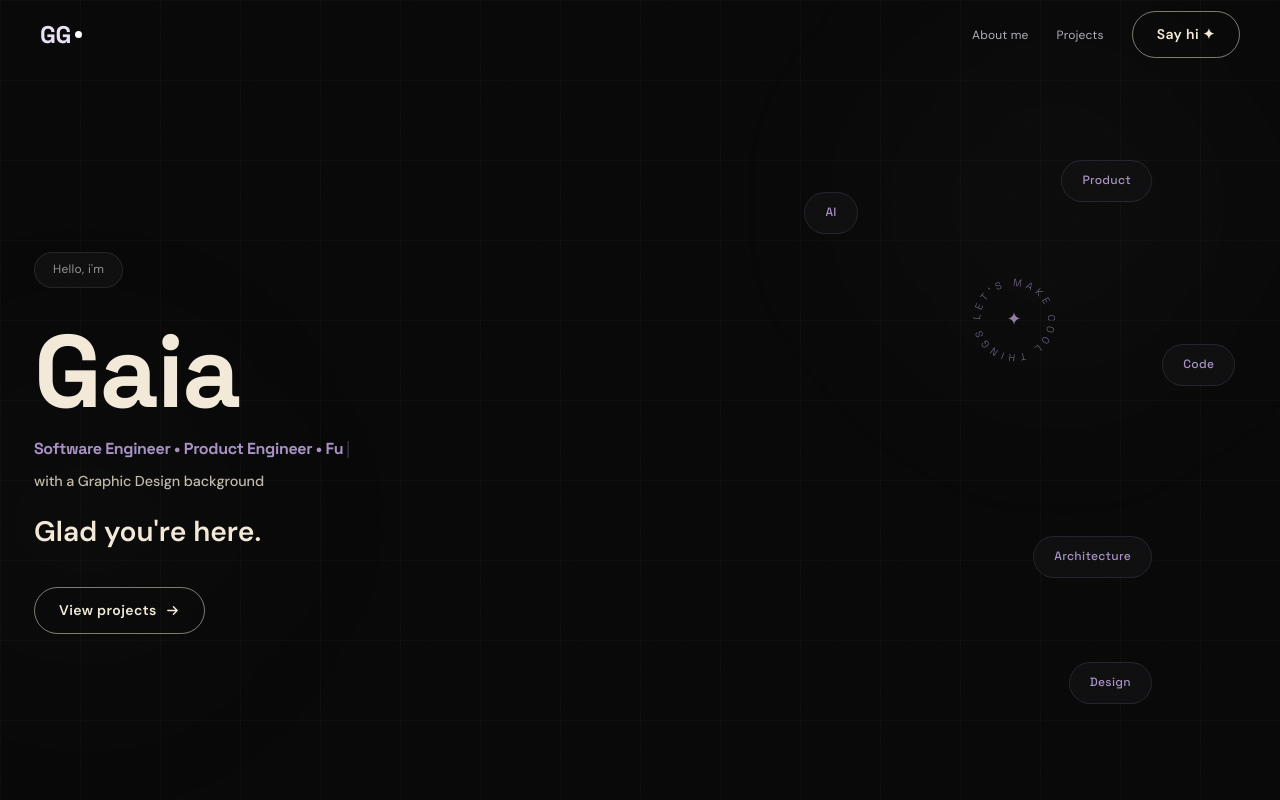
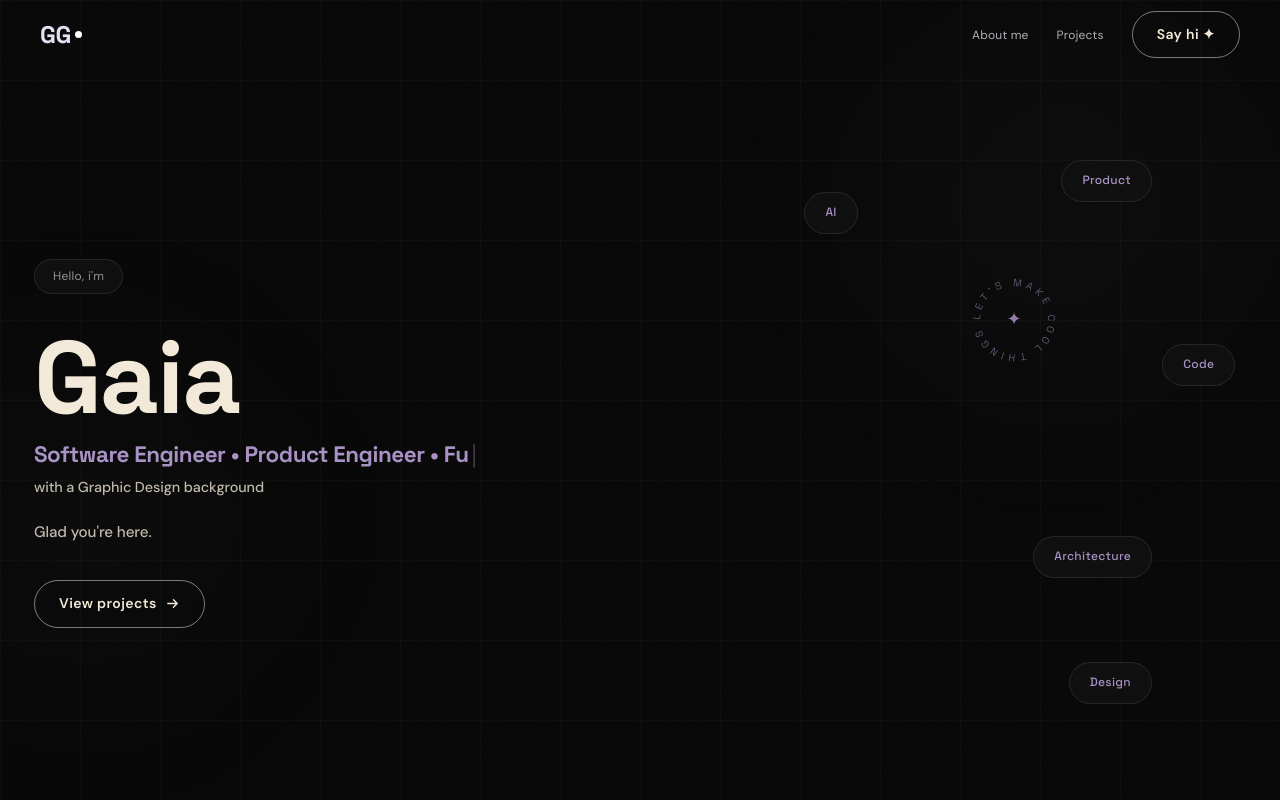
Before and after one commit to GaiaGomez/gaia-gomez-portfolio, a React (Vite) app: page / in a window 1280 px wide. Shown: the top 800 px of the page. Built offline with nearby package versions, Linux system fonts and the light colour scheme.

Commit message:
refine hero role typography

```diff
--- a/src/components/Hero.jsx
+++ b/src/components/Hero.jsx
@@ -279,11 +279,11 @@ export default function Hero() {
               <span
                 style={{
                   fontFamily: "'Space Grotesk', sans-serif",
-                  fontSize: 'clamp(0.9rem, 1.25vw, 1.18rem)',
-                  fontWeight: '700',
+                  fontSize: 'clamp(1.08rem, 1.75vw, 1.55rem)',
+                  fontWeight: '800',
                   color: '#A891C4',
-                  letterSpacing: '-0.35px',
-                  lineHeight: '1.25',
+                  letterSpacing: '-0.45px',
+                  lineHeight: '1.2',
                   whiteSpace: 'normal',
                 }}
               >
@@ -320,11 +320,12 @@ export default function Hero() {
             <p
             style={{
             fontFamily: "'DM Sans', sans-serif",
-                fontSize: 'clamp(1.4rem, 2.2vw, 2.4rem)',
-                color: '#F3E9D8',
-                lineHeight: '1.2',
+            fontSize: 'clamp(0.95rem, 1.05vw, 1rem)',
+            color: 'rgba(243,233,216,0.78)',
+            lineHeight: '1.35',
             marginBottom: '38px',
-                fontWeight: '600',
+            fontWeight: '500',
+            letterSpacing: '-0.1px',
             width: '100%',
             maxWidth: '820px',
             }}
```
Lines whose indentation alone changed are shown as unchanged.
